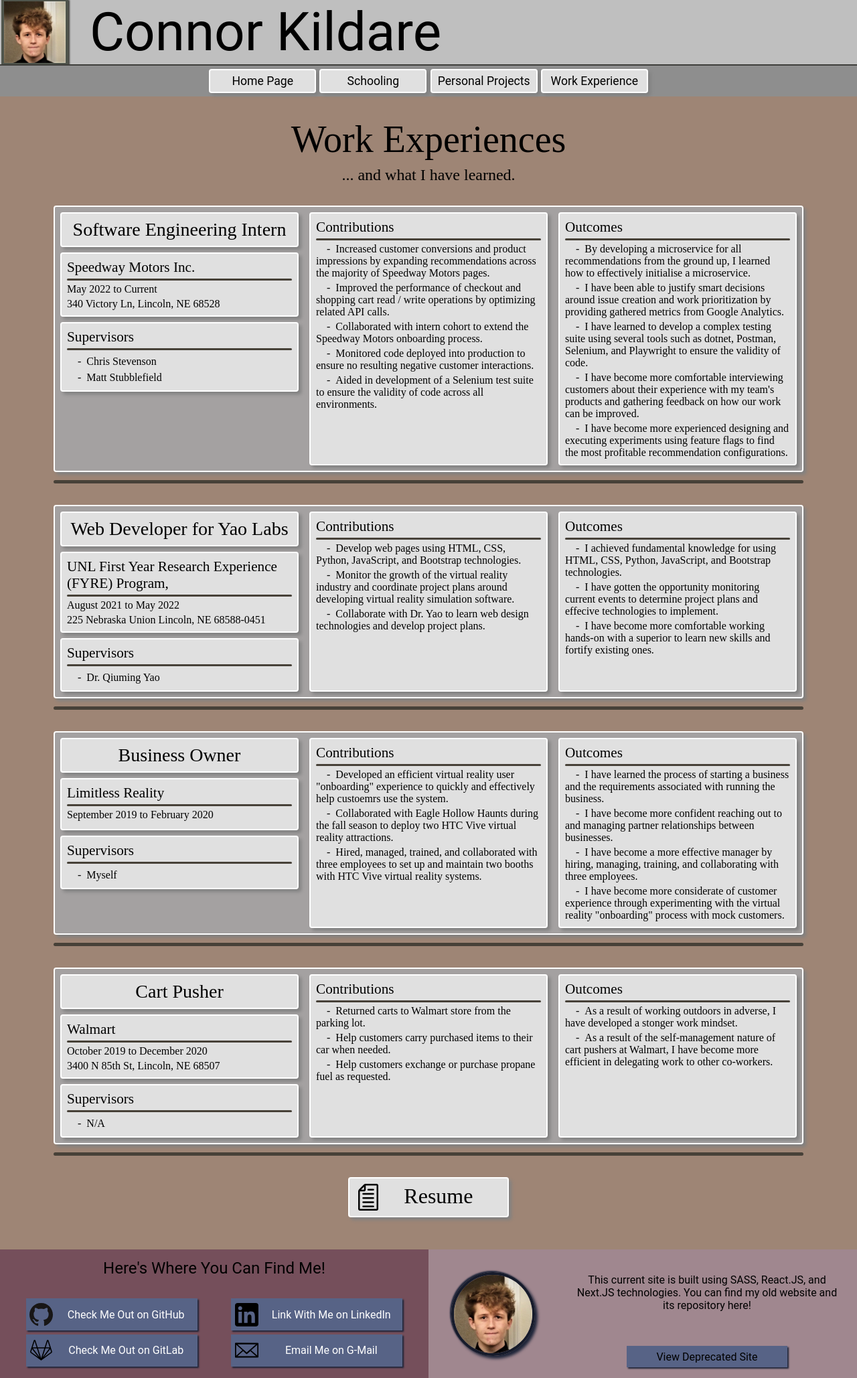
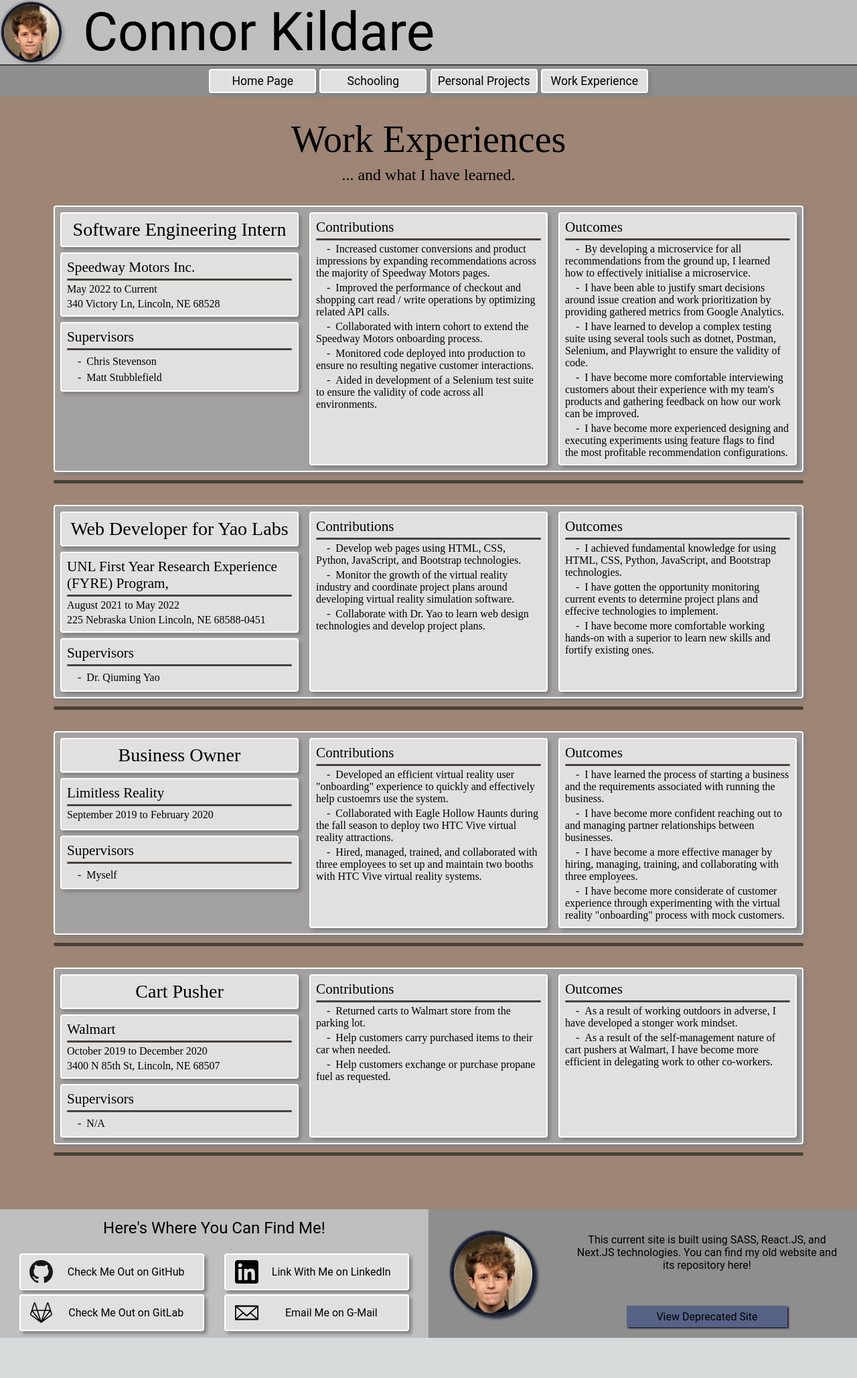
Before and after one commit to ckildare/ckildare.github.io, a Next.js app: page /work in a window 1280 px wide. Shown: the whole page at 67% size. After the commit the page ends 1998 px from the top, so only its background shows below. Built offline with nearby package versions, Linux system fonts and the light colour scheme.

Commit message:
This should be some final touches for now

```diff
--- a/src/components/layout/footer/footer.js
+++ b/src/components/layout/footer/footer.js
@@ -1,6 +1,8 @@
 import Link from 'next/link';
 import Image from 'next/image';
+import CardWrapper from '@/components/cards/cardWrapper/cardWrapper';
 import styles from './footer.module.scss'
+
 import github from '../../../public/icons/github.svg';
 import gitlab from '../../../public/icons/gitlab.svg';
 import gmail from '../../../public/icons/email.svg';
@@ -37,15 +39,17 @@ export default function Footer() {
         <p as={'div'} className={styles.contactHeader}>Here&apos;s Where You Can Find Me!</p>
         <div className={styles.contacts}>
           {contactCardData.map(((contact, key) =>
-            <Link className={styles.contactCard} href={contact.url} key={key}>
-              <div className={styles.contactImage}><Image src={contact.displayImg} width={35} height={35} alt={"Contact card image / logo"}/></div>
-              <p as={'div'} className={styles.contactText}>{contact.label}</p>
-            </Link>
+            <CardWrapper key={key}>
+              <Link className={styles.contactCard} href={contact.url}>
+                <div className={styles.contactImage}><Image src={contact.displayImg} width={35} height={35} alt={"Contact card image / logo"} /></div>
+                <p as={'div'} className={styles.contactText}>{contact.label}</p>
+              </Link>
+            </CardWrapper>
           ))}
         </div>
       </div>
       <div className={styles.githubRepo}>
-        <div className={styles.deprecatedSiteImg}><Image src={oldHeadShot} width={125} height={125} alt={"Photo for my deprecated site"}/></div>
+        <div className={styles.deprecatedSiteImg}><Image src={oldHeadShot} width={125} height={125} alt={"Photo for my deprecated site"} /></div>
         <div className={styles.deprecatedSite}>
           <p as={'div'} className={styles.deprecatedSiteDescription}>
             This current site is built using SASS, React.JS, and Next.JS technologies. You can find my old website and its repository here!
--- a/src/components/layout/footer/footer.module.scss
+++ b/src/components/layout/footer/footer.module.scss
@@ -1,7 +1,6 @@
 @use "../../../styles/palette.scss"as *;
 
 @media screen and (min-width: 1301px) {
-
   .contacts {
     display: grid;
     align-content: center;
@@ -10,27 +9,19 @@
 
     height: 8rem;
     width: 100%;
-
     gap: 0.325rem;
-
-        // @include button-hover;
 
     .contactCard {
       display: flex;
       align-items: center;
 
       width: 19.5rem;
-            height: 3rem;
-
-            box-shadow: 0.125rem 0.125rem 0.125rem rgb(29, 36, 56);
-            background-color: rgb(87, 99, 134);
 
       .contactText {
         @include flex-with-centering;
         width: 100%;
 
         font-size: 1.25rem;
-                color: white;
       }
     }
   }
@@ -50,24 +41,17 @@
     padding: 0 1rem;
     gap: 0.325rem;
 
-        // @include button-hover;
-
     .contactCard {
       display: flex;
       align-items: center;
 
       width: 16rem;
-            height: 3rem;
-
-            box-shadow: 0.125rem 0.125rem 0.125rem rgb(29, 36, 56);
-            background-color: rgb(87, 99, 134);
 
       .contactText {
         @include flex-with-centering;
         width: 100%;
 
         font-size: 1rem;
-                color: white;
       }
     }
   }
@@ -81,7 +65,7 @@
     height: 12rem;
     position: absolute;
 
-        background-color: #754F5B;
+    background-color: #bfbfbf;
     font-family: $roboto-font;
 
     .contactsContainer {
@@ -105,7 +89,8 @@
     .githubRepo {
       @include flex-with-centering;
 
-            background-color: #A0878F;
+      background-color: #8e8e8e;
+      color: black;
 
       width: 50%;
       height: inherit;
@@ -134,8 +119,6 @@
           margin: 0 1.5rem 2rem;
           height: 6rem;
         }
-
-                // @include button-hover;
       }
     }
   }
@@ -146,10 +129,11 @@
     @include flex-with-centering;
 
     width: 100%;
-        height: 14rem;
+    height: 20rem;
     position: absolute;
 
-        background-color: #754F5B;
+    background-color: #bfbfbf;
+    color: black;
     font-family: $roboto-font;
 
     .contactsContainer {
@@ -173,7 +157,7 @@
         justify-items: center;
         grid-template-columns: repeat(2, 1fr);
 
-                height: 10rem;
+        height: 14rem;
         width: 90%;
         gap: 0.325rem;
 
@@ -182,28 +166,22 @@
           align-items: center;
 
           width: 100%;
-                    height: 3rem;
-
-                    box-shadow: 0.125rem 0.125rem 0.125rem rgb(29, 36, 56);
-                    background-color: rgb(87, 99, 134);
 
           .contactText {
             @include flex-with-centering;
             width: inherit;
 
             font-size: 1rem;
-                        color: white;
           }
         }
-
-                // @include button-hover;
       }
     }
 
     .githubRepo {
       @include flex-with-centering;
 
-            background-color: #A0878F;
+      background-color: #8e8e8e;
+      color: black;
 
       width: 50%;
       height: inherit;
@@ -225,8 +203,6 @@
           height: 6rem;
         }
       }
-
-            // @include button-hover;
     }
   }
 }
@@ -238,10 +214,10 @@
     flex-direction: column;
 
     width: 100%;
-        height: 25rem;
+    height: 30rem;
     position: absolute;
 
-        background-color: #754F5B;
+    background-color: #bfbfbf;
     font-family: $roboto-font;
 
     .contactsContainer {
@@ -274,28 +250,22 @@
           align-items: center;
 
           width: 100%;
-                    height: 4rem;
-
-                    box-shadow: 0.125rem 0.125rem 0.125rem rgb(29, 36, 56);
-                    background-color: rgb(87, 99, 134);
 
           .contactText {
             @include flex-with-centering;
             width: inherit;
 
             font-size: 1.25rem;
-                        color: white;
           }
         }
-
-                // @include button-hover;
       }
     }
 
     .githubRepo {
       @include flex-with-centering;
 
-            background-color: #A0878F;
+      background-color: #8e8e8e;
+      color: black;
 
       width: inherit;
 
@@ -318,8 +288,6 @@
           height: 4rem;
           width: 75%;
         }
-
-                // @include button-hover;
       }
     }
   }
@@ -351,3 +319,7 @@
     height: 2rem;
   }
 }
+
+.contactHeader {
+  color: black;
+}
--- a/src/components/layout/header/header.js
+++ b/src/components/layout/header/header.js
@@ -29,7 +29,7 @@ export default function Header() {
   return (
     <div className={styles.headerContainer}>
       <div className={styles.topRow}>
-        <Image src={headshot} width={100} height={100} as={'div'} className={styles.headshot} alt={"Headshot picture"}/>
+        <Image src={headshot} width={90} height={90} as={'div'} className={styles.headshot} alt={"Headshot picture"}/>
         <p as={'div'} className={styles.nameText}>Connor Kildare</p>
       </div>
       <div className={styles.navBarContainer}>
--- a/src/components/layout/header/header.module.scss
+++ b/src/components/layout/header/header.module.scss
@@ -58,9 +58,9 @@
     justify-content: center;
 
     width: 100%;
-        height: 12rem;
+    height: 13rem;
 
-        background-color: #C9B79C;
+    background-color: #bfbfbf;
     font-family: $roboto-font;
   }
 
@@ -79,13 +79,21 @@
     justify-items: center;
     gap: 0.325rem;
 
-        background-color: #616B5D;
+    background-color: #8e8e8e;
 
-        height: 10rem;
+    height: 11rem;
     width: 100%;
 
     :last-child {
       margin-right: none;
+    }
+
+    :hover {
+      background-color: #f4f4f4;
+    }
+
+    :active :focus :visited {
+      background-color: #d1c7ad;
     }
   }
 }
@@ -108,8 +116,10 @@
 }
 
 .headshot {
-    border: 0.25rem #50554C solid;
-    box-shadow: 0.125rem 0.125rem 0.125rem #3F3F3B;
+  border-radius: 50%;
+  border: 0.25rem rgb(22, 27, 43) solid;
+  box-shadow: 0.25rem 0.25rem 0.25rem #999999,
+    -0.125rem -0.125rem 0.125rem #999999;
 }
 
 .buttonContainer {
--- a/src/pages/work.js
+++ b/src/pages/work.js
@@ -32,15 +32,6 @@ export default function Schooling() {
         {jobData.map((job, key) => {
           return (<div key={key} className={styles.jobWrapper}><JobCard job={job} /></div>)
         })}
-        <a
-          href={""}
-          download={"resume.pdf"}
-        >
-          <CardWrapper classNames={styles.resume}>
-            <Image src={resumeSvg} height={40} width={40} alt={"Resume icon"} />
-            <p>Resume</p>
-          </CardWrapper>
-        </a>
       </div>
     </div>
   )
```
Lines whose indentation alone changed are shown as unchanged.
